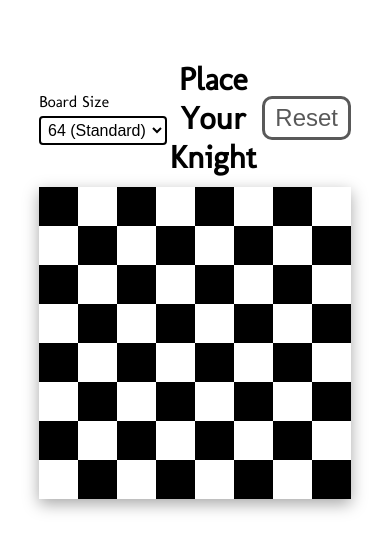
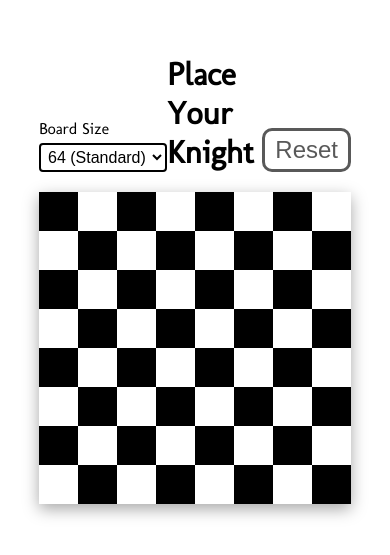
Before and after one commit to MBright90/knight-movement, a website built with webpack: page dist/index.html in a window 390 px wide. Shown: the part 143-698 px from the top of the page. Built offline with nearby package versions, Linux system fonts and the light colour scheme.

Commit message:
Adapt styling within header to be more responsive

```diff
--- a/src/styles/style.css
+++ b/src/styles/style.css
@@ -24,7 +24,7 @@ body {
     align-items: center;
     display: flex;
     flex-direction: column;
-    gap: 10px;
+    gap: 20px;
     height: 100%;
     justify-content: center;
     padding: 4%;
@@ -45,7 +45,7 @@ header {
     display: flex;
     flex-direction: column;
     gap: 5px;
-    justify-content: center;
+    justify-content: flex-end;
 }
 
 .board-size-div select {
@@ -56,13 +56,19 @@ header {
     padding: 3px;
 }
 
-header > h1 {
+header .heading-container {
+    align-items: flex-end;
+    display: flex;
+}
+
+header .heading-container h1 {
+    font-size: min(32px, 4vw);
     text-align: center;
     width: 100%;
 }
 
 .reset-button-container {
-    align-items: center;
+    align-items: flex-end;
     display: flex;
     justify-content: flex-end;
 }
```
